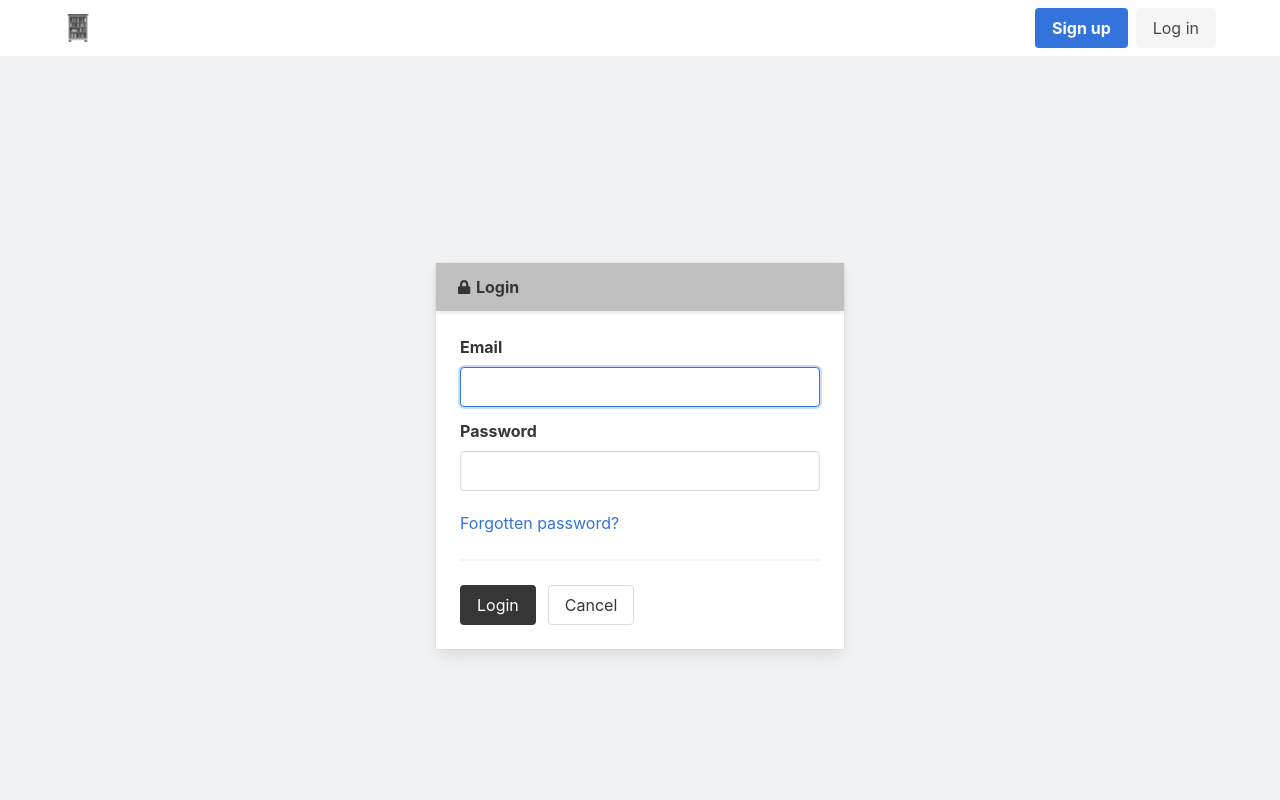
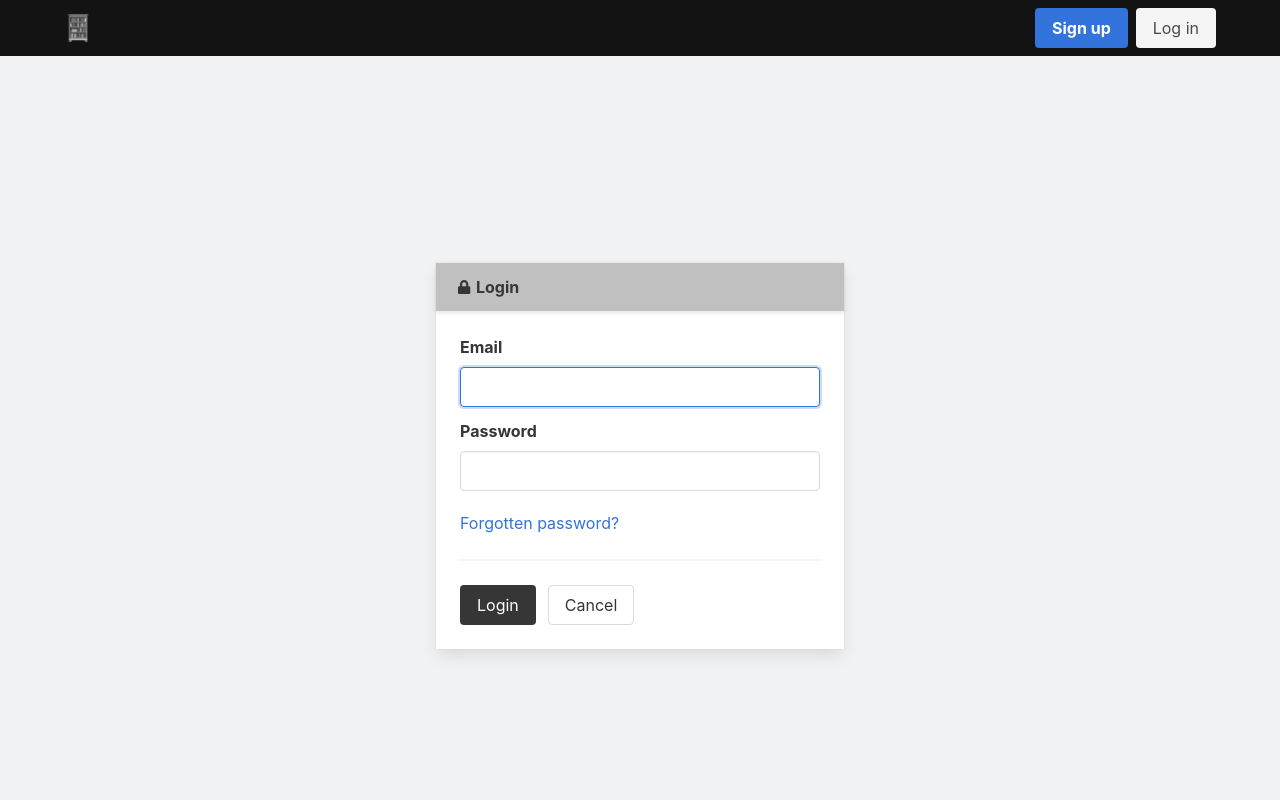
Before and after one commit to ashmidgley/bookshelf, a React (Create React App) app: page /login in a window 1280 px wide. Shown: the top 800 px of the page. Built offline with nearby package versions, Linux system fonts and the light colour scheme.

Commit message:
Remove footer color change.

```diff
--- a/src/App.css
+++ b/src/App.css
@@ -52,10 +52,6 @@
   color: #3273dc;
   margin-left: 10px;
   margin-top: 12px;
-}
-
-.nav-icon {
-  filter: grayscale(1);
 }
 
 .modal-actions {
--- a/src/components/footer/footer.css
+++ b/src/components/footer/footer.css
@@ -31,18 +31,3 @@
 #footer-icon:hover {
     color: black;
 }
-
-@media only screen and (max-width: 600px) {
-    .footer {
-        background-color: rgba(0, 0, 0, 0.92);
-        color: #f5f5f7;
-    }
-
-    #footer-icon {
-        color: #f5f5f7;
-    }
-
-        .footer a {
-            color: #f5f5f7;
-        }
-}
--- a/src/components/navigation/desktop-nav.css
+++ b/src/components/navigation/desktop-nav.css
@@ -1,3 +1,11 @@
+#desktop-nav {
+    background-color: rgba(0, 0, 0, 0.92);
+}
+
 #desktop-menu {
     display: initial;
 }
+
+#nav-icon {
+    filter: grayscale(1);
+}
--- a/src/components/navigation/desktop-nav.js
+++ b/src/components/navigation/desktop-nav.js
@@ -57,11 +57,11 @@ class DesktopNav extends React.Component {
 
     render() {
         return (
-            <nav className="navbar">
+            <nav id="desktop-nav" className="navbar">
                 <div className="container">
                     <div className="navbar-brand">
-                        <Link className="navbar-item" to={this.props.user ? `/shelf/${this.props.user.id}` : '/'}>
-                            <img className="nav-icon" src="/bookshelf.png" alt="Small bookshelf" />
+                        <Link id="nav-icon" className="navbar-item" to={this.props.user ? `/shelf/${this.props.user.id}` : '/'}>
+                            <img src="/bookshelf.png" alt="Small bookshelf" />
                         </Link>
                     </div>
                     <div id="desktop-menu" className="navbar-menu">
--- a/src/components/navigation/mobile-nav.css
+++ b/src/components/navigation/mobile-nav.css
@@ -28,7 +28,7 @@
     color: #f5f5f7;
 }
 
-#nav-icon {
+#mobile-nav-icon {
     position: absolute;
     left: 50%;
     -webkit-transform: translateX(-50%);
--- a/src/components/navigation/mobile-nav.js
+++ b/src/components/navigation/mobile-nav.js
@@ -74,7 +74,7 @@ class MobileNav extends React.Component {
                             <span id="burger"></span>
                             <span id="burger"></span>
                         </a>
-                        <Link id="nav-icon" to={this.props.user ? `/shelf/${this.props.user.id}` : '/'} className="navbar-item">
+                        <Link id="mobile-nav-icon" to={this.props.user ? `/shelf/${this.props.user.id}` : '/'} className="navbar-item">
                             <img src="/bookshelf.png" alt="Small bookshelf" />
                         </Link>
                         {
```
